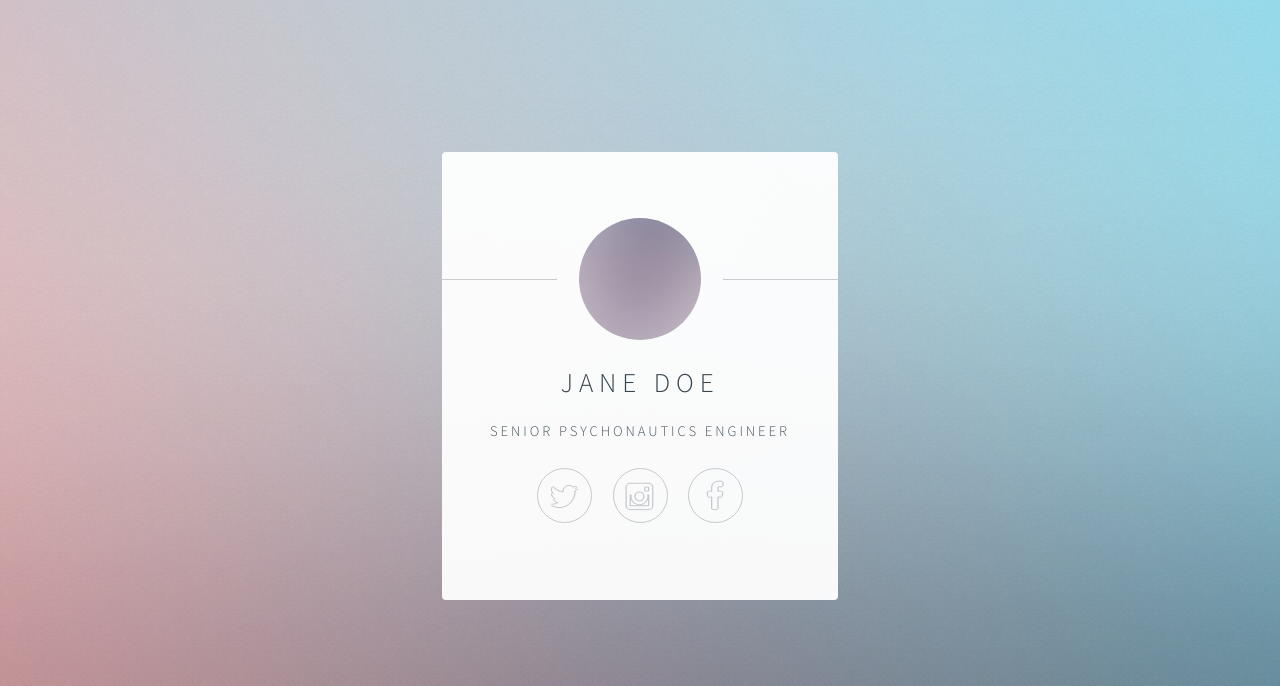
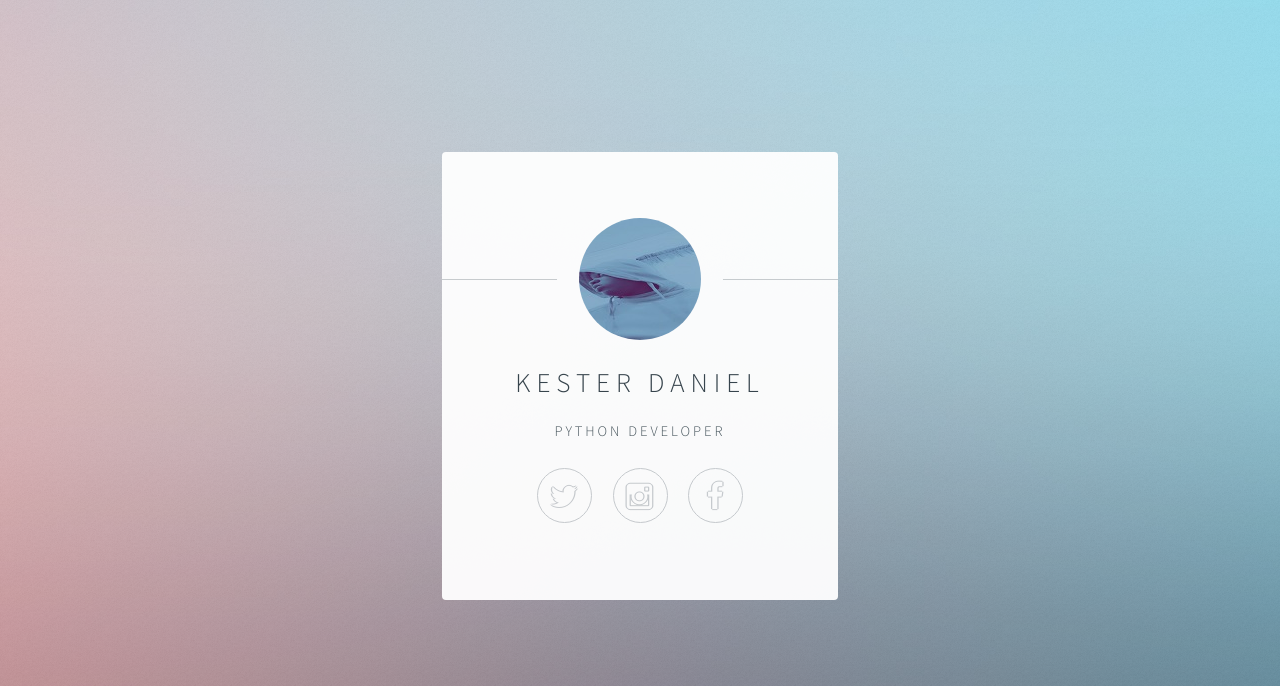
Before and after one commit to KesterDaniel/personal_name_card, a Flask app: page / in a window 1280 px wide. Shown: the top 686 px of the page. Run offline with Flask 2, Linux system fonts and the light colour scheme.

Commit message:
final commit

```diff
--- a/templates/index.html
+++ b/templates/index.html
@@ -6,7 +6,7 @@
 -->
 <html>
 	<head>
-		<title></title>
+		<title>Kester Daniel</title>
 		<meta charset="utf-8" />
 		<meta name="viewport" content="width=device-width, initial-scale=1" />
 		<!--[if lte IE 8]><script src="static/assets/js/html5shiv.js"></script><![endif]-->
@@ -23,9 +23,9 @@
 				<!-- Main -->
 					<section id="main">
 						<header>
-							<span class="avatar"><img src="static/images/avatar.jpg" alt="" /></span>
-							<h1>Jane Doe</h1>
-							<p>Senior Psychonautics Engineer</p>
+							<span class="avatar"><img src="static/images/kester.jpg" alt="" /></span>
+							<h1>Kester Daniel</h1>
+							<p>Python Developer</p>
 						</header>
 						<!--
 						<hr />
```
Also changed, not shown: static/images/kester.jpg (added).
